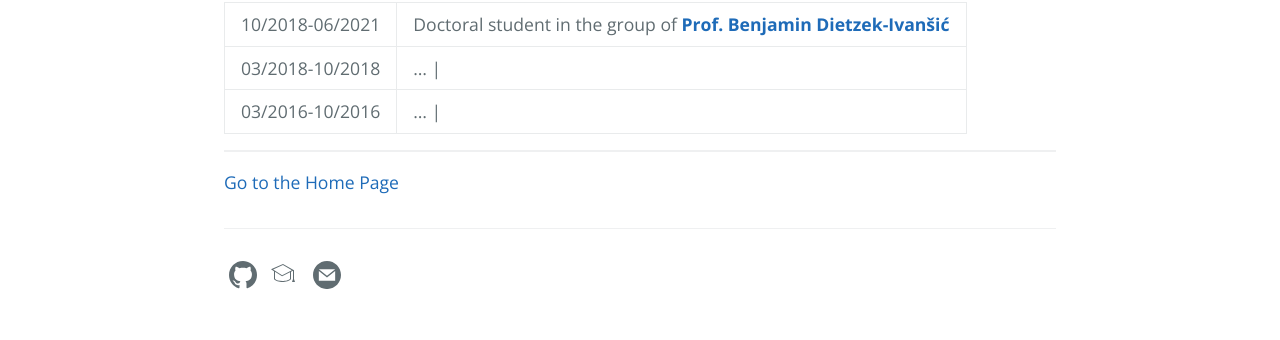
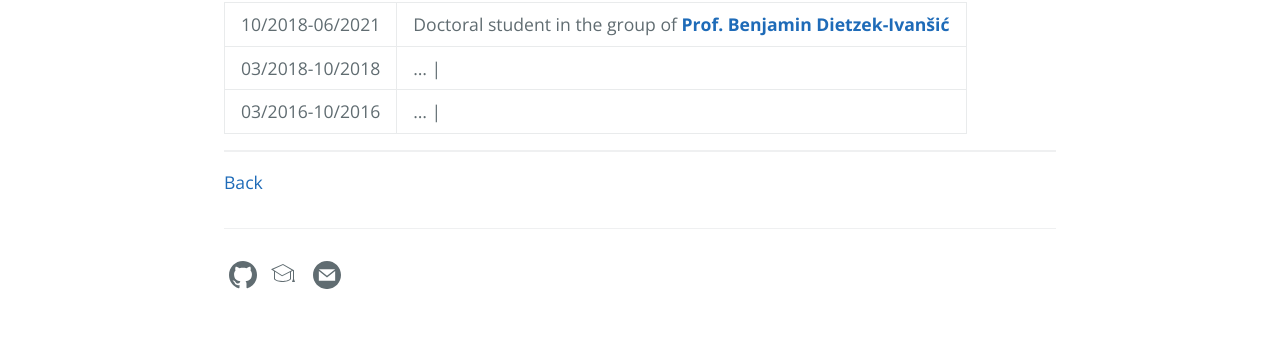
Before and after one commit to carolin-m/carolin-m.github.io, a Jekyll site: the page built from now.md, in a window 1280 px wide. Shown: the part 894-1234 px from the top of the page. Built offline with Jekyll 4.4.1, drawn with Linux system fonts in a browser that asks for light colours.

Commit message:
Update now.md

```diff
--- a/now.md
+++ b/now.md
@@ -30,4 +30,4 @@ _______
 
 _________
 
-[Go to the Home Page]({{ '/' | absolute_url }})
+[Back]({{ '/' | absolute_url }})
```
